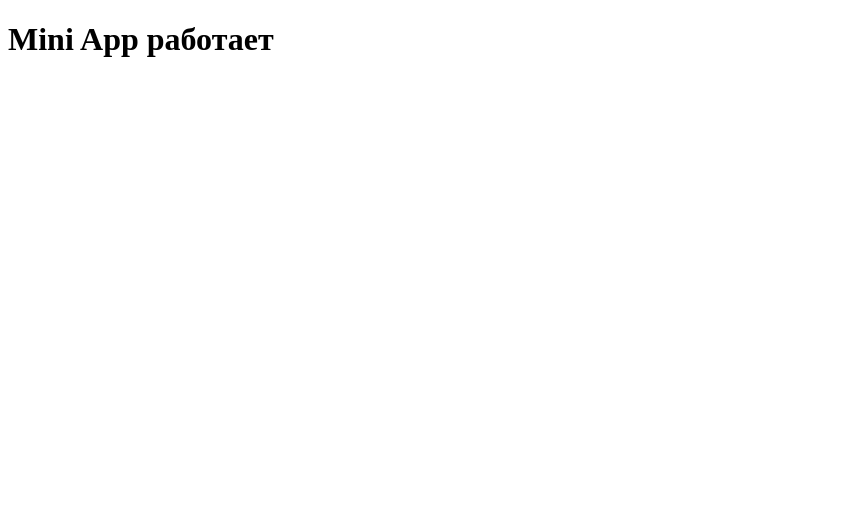
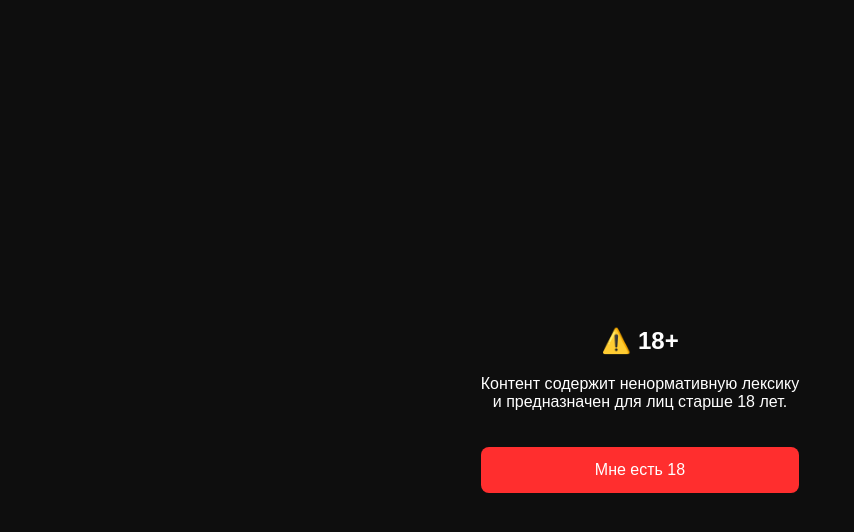
Before and after one commit to Profproject/ded-miniapp, a website: page public/index.html in a window 1280 px wide. Shown: the whole page, without its empty margins (0-854 px from the left). Drawn offline with Linux system fonts and the light colour scheme.

Commit message:
Update index.html

```diff
--- a/public/index.html
+++ b/public/index.html
@@ -2,9 +2,64 @@
 <html lang="ru">
 <head>
   <meta charset="UTF-8">
-  <title>Mini App</title>
+  <meta name="viewport" content="width=device-width, initial-scale=1.0">
+  <title>Rap Deds</title>
+  <style>
+    body {
+      margin: 0;
+      font-family: Arial, sans-serif;
+      background: #0e0e0e;
+      color: #fff;
+      display: flex;
+      justify-content: center;
+      align-items: center;
+      height: 100vh;
+      text-align: center;
+    }
+    .box {
+      max-width: 320px;
+      padding: 20px;
+    }
+    button {
+      margin-top: 20px;
+      width: 100%;
+      padding: 14px;
+      font-size: 16px;
+      border: none;
+      border-radius: 8px;
+      background: #ff2e2e;
+      color: #fff;
+    }
+  </style>
 </head>
 <body>
-  <h1>Mini App работает</h1>
+
+<div class="box" id="age">
+  <h2>⚠️ 18+</h2>
+  <p>
+    Контент содержит ненормативную лексику<br>
+    и предназначен для лиц старше 18 лет.
+  </p>
+  <button onclick="enter()">Мне есть 18</button>
+</div>
+
+<div class="box" id="app" style="display:none;">
+  <h2>🔥 Rap Deds</h2>
+  <p>Скоро здесь будут видео.</p>
+</div>
+
+<script>
+  if (localStorage.getItem('age_ok')) {
+    document.getElementById('age').style.display = 'none';
+    document.getElementById('app').style.display = 'block';
+  }
+
+  function enter() {
+    localStorage.setItem('age_ok', '1');
+    document.getElementById('age').style.display = 'none';
+    document.getElementById('app').style.display = 'block';
+  }
+</script>
+
 </body>
 </html>
```
